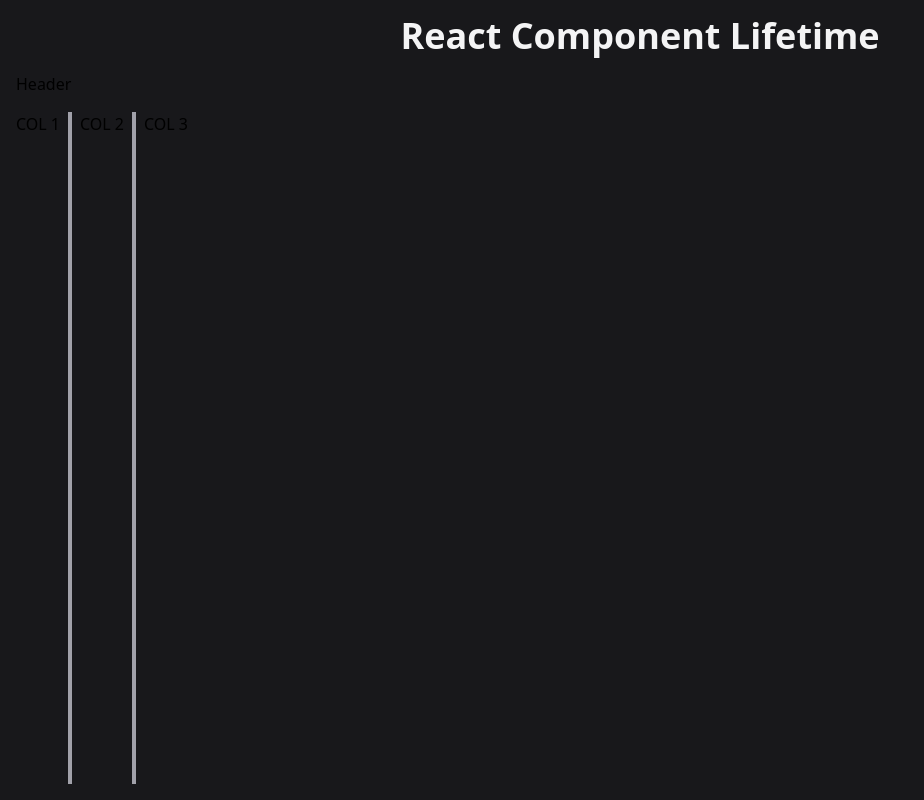
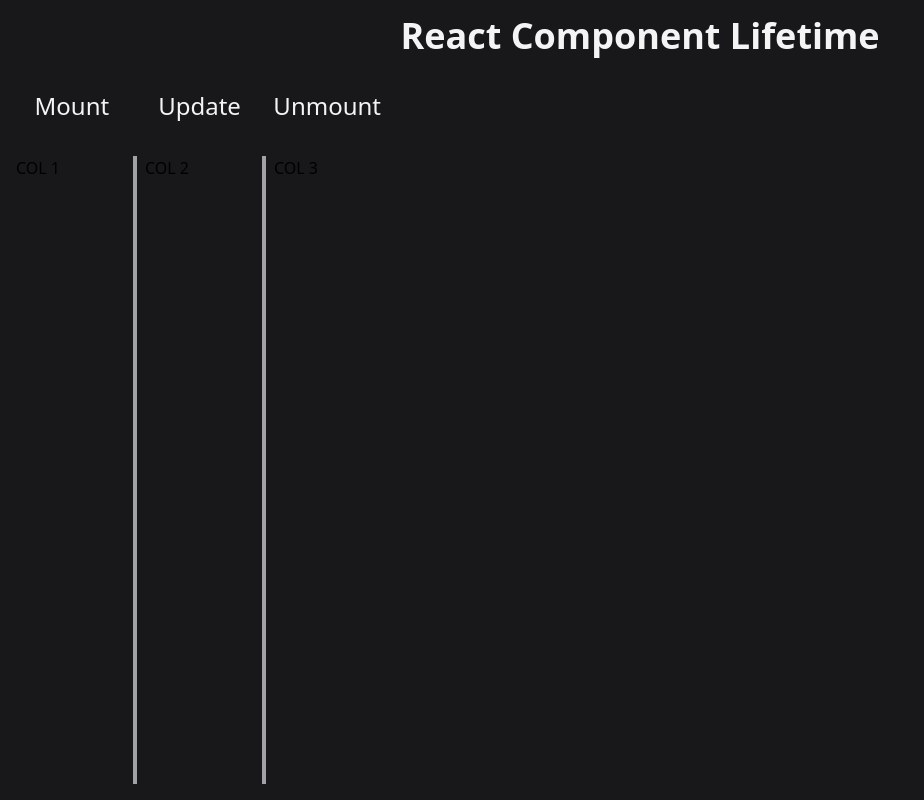
Before and after one commit to sebavuye/react-component-lifetime, a Next.js app: page / in a window 1280 px wide. Shown: the whole page, without its empty margins (0-924 px from the left). Built offline with nearby package versions, Linux system fonts and the light colour scheme.

Commit message:
feat: add column header setup

```diff
--- /dev/null
+++ b/src/features/react-component-lifetime/react-component-lifetime-header.tsx
@@ -0,0 +1,29 @@
+import type { DiagramColumn } from "@/features/react-component-lifetime/types";
+import { Fragment } from "react";
+
+export const columns: Array<DiagramColumn> = [
+  {
+    contentId: "mount",
+    title: "Mount",
+    tooltipContent:
+      "Mounting is the first step of the React component lifecycle.",
+  },
+  { title: "Update" },
+  { title: "Unmount" },
+];
+
+export const ReactComponentLifetimeHeader = (): JSX.Element => (
+  <header
+    className="grid gap-5 border-2 border-zinc-900 py-4 hover:border-2 hover:border-violet-500 hover:bg-violet-500/10"
+    id="componentLifetime"
+    style={{ gridTemplateColumns: `repeat(${columns.length}, minmax(0, 1fr))` }}
+  >
+    {columns.map(column => (
+      <Fragment key={column.title}>
+        <h2 className="row-start-1 text-center text-2xl text-zinc-100">
+          <span id={column.title}>{column.title}</span>
+        </h2>
+      </Fragment>
+    ))}
+  </header>
+);
--- a/src/features/react-component-lifetime/react-component-lifetime.tsx
+++ b/src/features/react-component-lifetime/react-component-lifetime.tsx
@@ -1,3 +1,4 @@
+import { ReactComponentLifetimeHeader } from "@/features/react-component-lifetime/react-component-lifetime-header";
 import { useState } from "react";
 
 export const ReactComponentLifetime = (): JSX.Element => {
@@ -6,7 +7,7 @@ export const ReactComponentLifetime = (): JSX.Element => {
   return (
     <section className="grid grid-cols-[auto_1fr] gap-4">
       <section className="grid grid-rows-[auto_1fr] gap-4">
-        <header>Header</header>
+        <ReactComponentLifetimeHeader />
         <section className="grid grid-cols-[1fr_4px_1fr_4px_1fr] gap-2">
           <section>COL 1</section>
           <div className="h-full bg-zinc-400" />
--- /dev/null
+++ b/src/features/react-component-lifetime/types.ts
@@ -0,0 +1,5 @@
+export interface DiagramColumn {
+  contentId?: string;
+  title: string;
+  tooltipContent?: string;
+}
```
Also changed, not shown: .eslintrc.json.
